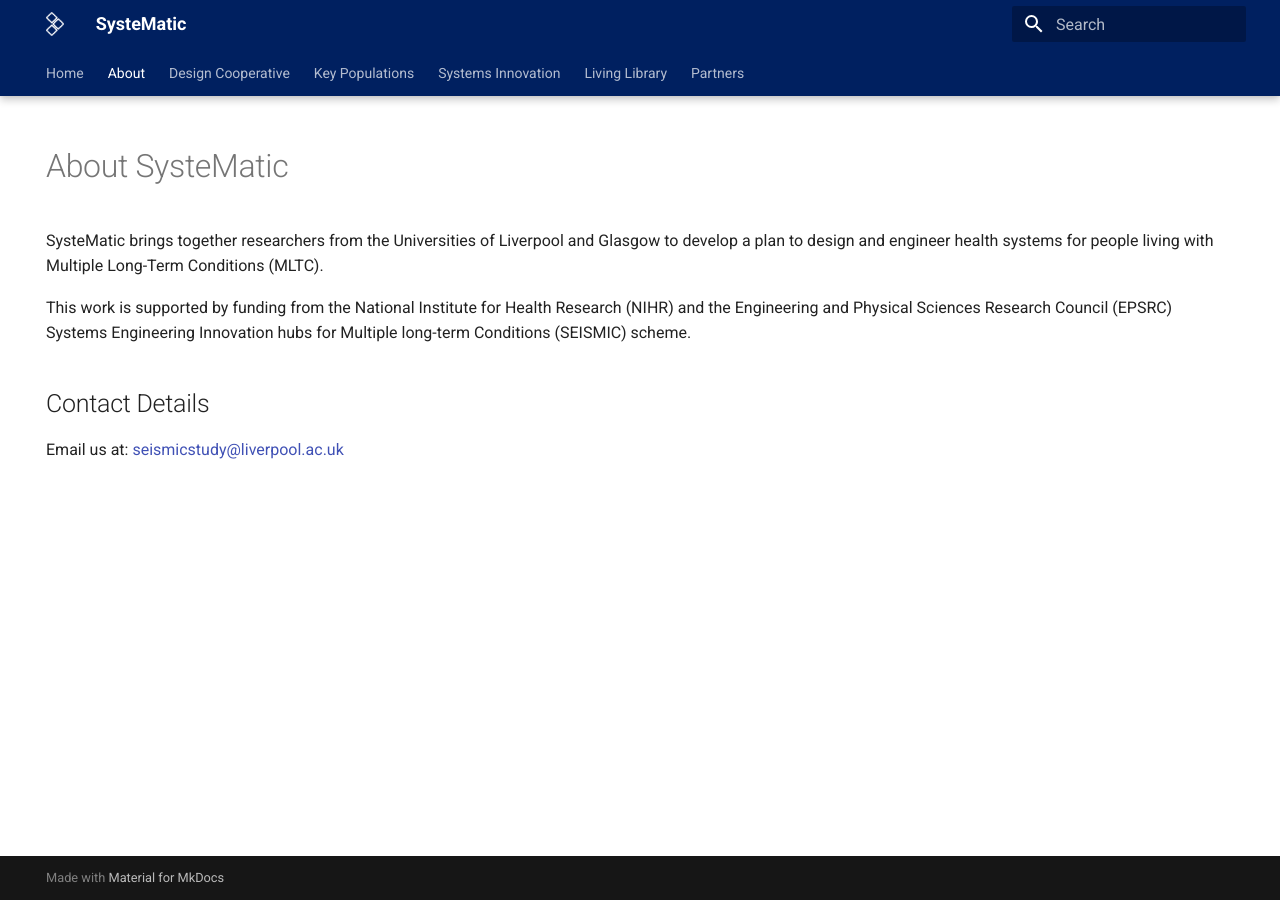
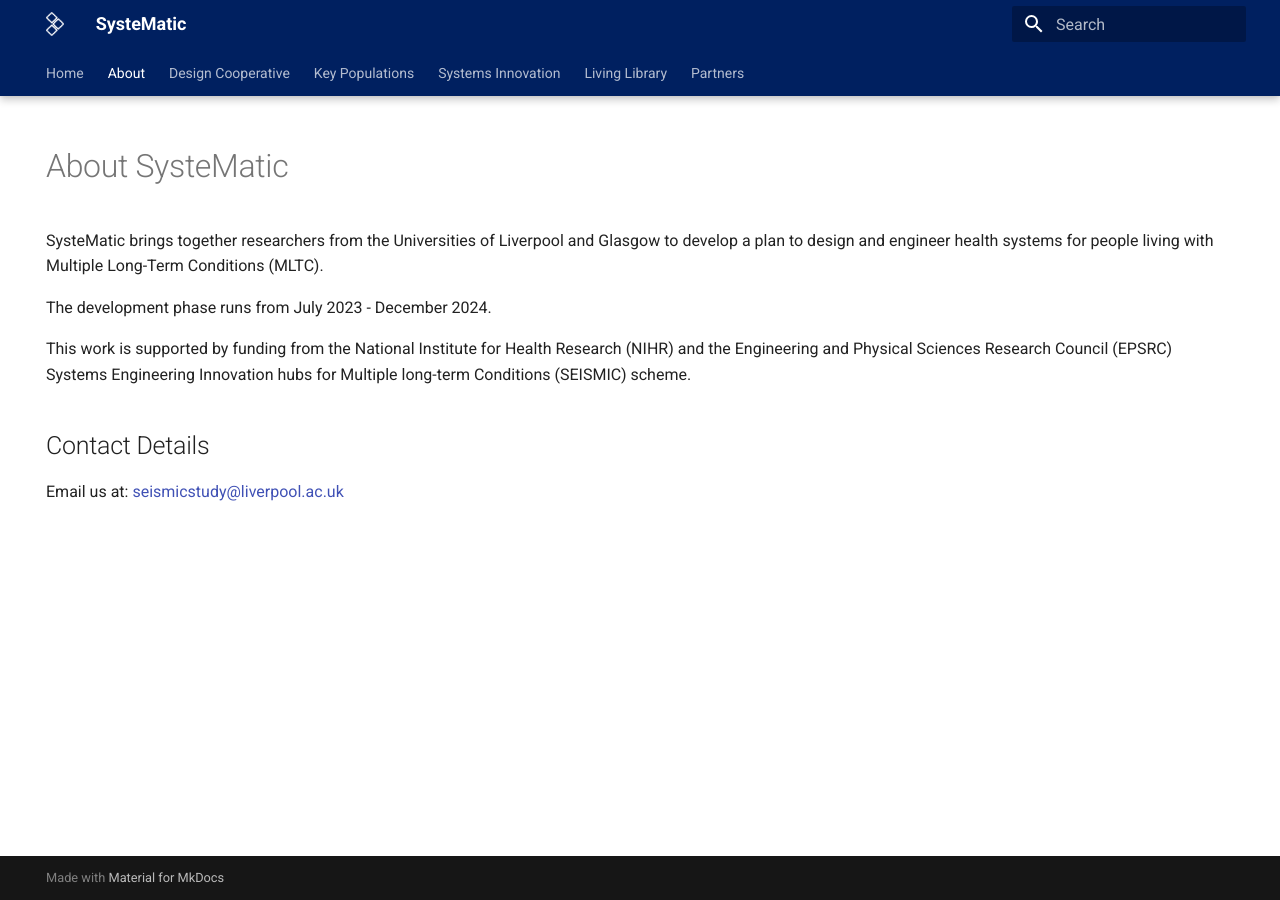
Before and after one commit to systematic-uol/systematic-uol.github.io, an MkDocs documentation site: the page built from docs/about.md, in a window 1280 px wide. Built offline with MkDocs 1.6.1 and Material for MkDocs 9.7.7, drawn with Linux system fonts in a browser that asks for light colours.

Commit message:
Update about.md

```diff
--- a/docs/about.md
+++ b/docs/about.md
@@ -7,6 +7,8 @@ hide:
 # About SysteMatic
 SysteMatic brings together researchers from the Universities of Liverpool and Glasgow to develop a plan to design and engineer health systems for people living with Multiple Long-Term Conditions (MLTC).
 
+The development phase runs from July 2023 - December 2024.
+
 This work is supported by funding from the National Institute for Health Research (NIHR) and the Engineering and Physical Sciences Research Council (EPSRC) Systems Engineering Innovation hubs for Multiple long-term Conditions (SEISMIC) scheme.
 
 
```
